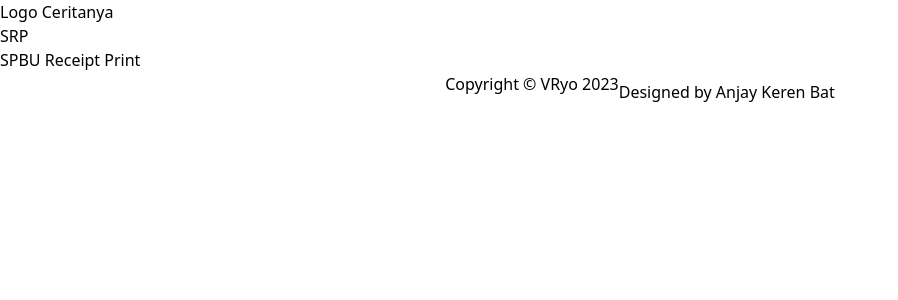
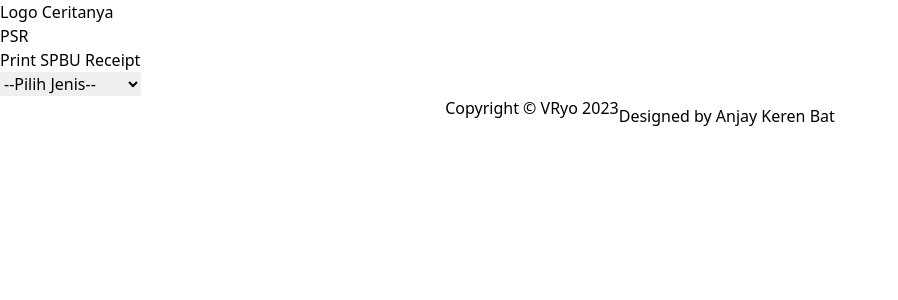
Before and after one commit to VRyo/PSR, a Django app: page / in a window 1280 px wide. Shown: the top 300 px of the page, without its empty margins (0-898 px from the left). Run offline with Django 4.2, Linux system fonts and the light colour scheme; style sheets or scripts are compiled from the project's sources.

Commit message:
update minor index.html

```diff
--- a/app/layouts/templates/index.html
+++ b/app/layouts/templates/index.html
@@ -4,7 +4,7 @@
 <head>
     <meta charset="UTF-8">
     <meta name="viewport" content="width=device-width, initial-scale=1.0">
-    <title>SPBU Receipt Print</title>
+    <title>Print SPBU Receipt</title>
 
     <link rel="stylesheet" href="{% static 'css/style.css' %}">
 </head>
@@ -14,14 +14,24 @@
 
         <section>
             <hgroup>
-                <h1>SRP</h1>
-                <h2>SPBU Receipt Print</h2>
+                <h1>PSR</h1>
+                <h2>Print SPBU Receipt</h2>
             </hgroup>
         </section>
     </header>
 
     <main class="w-full">
+        <section>
+            <form action="" method="post">
+                <select name="type" id="">
+                    <option value="">--Pilih Jenis--</option>
+                    <option value="ptl">Pertalite</option>
+                    <option value="ptm">Pertamax</option>
+                    <option value="ptmt">Pertamax Turbo</option>
+                </select>
 
+            </form>
+        </section>
     </main>
 
     <footer class="w-full flex justify-center space-y-2">
```
